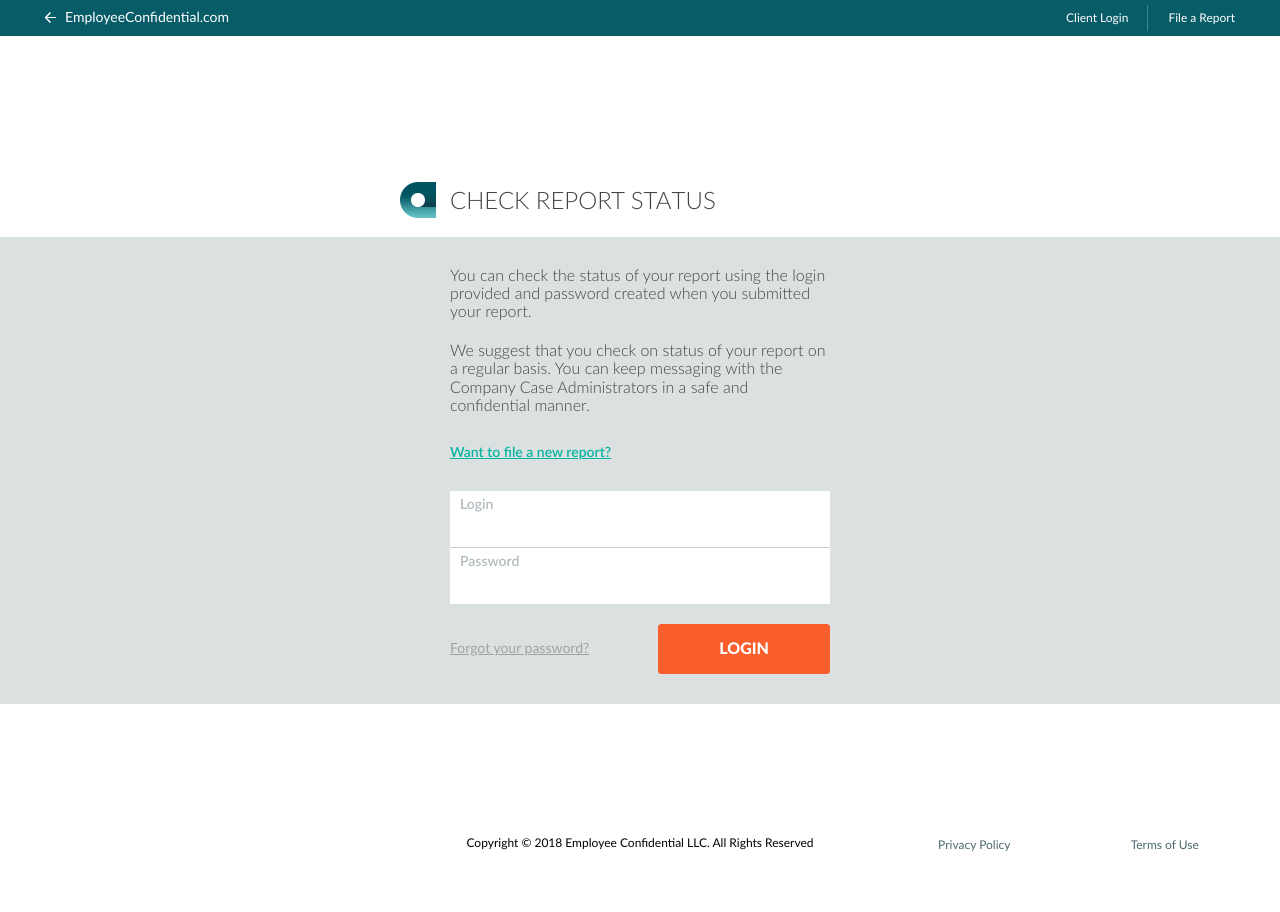
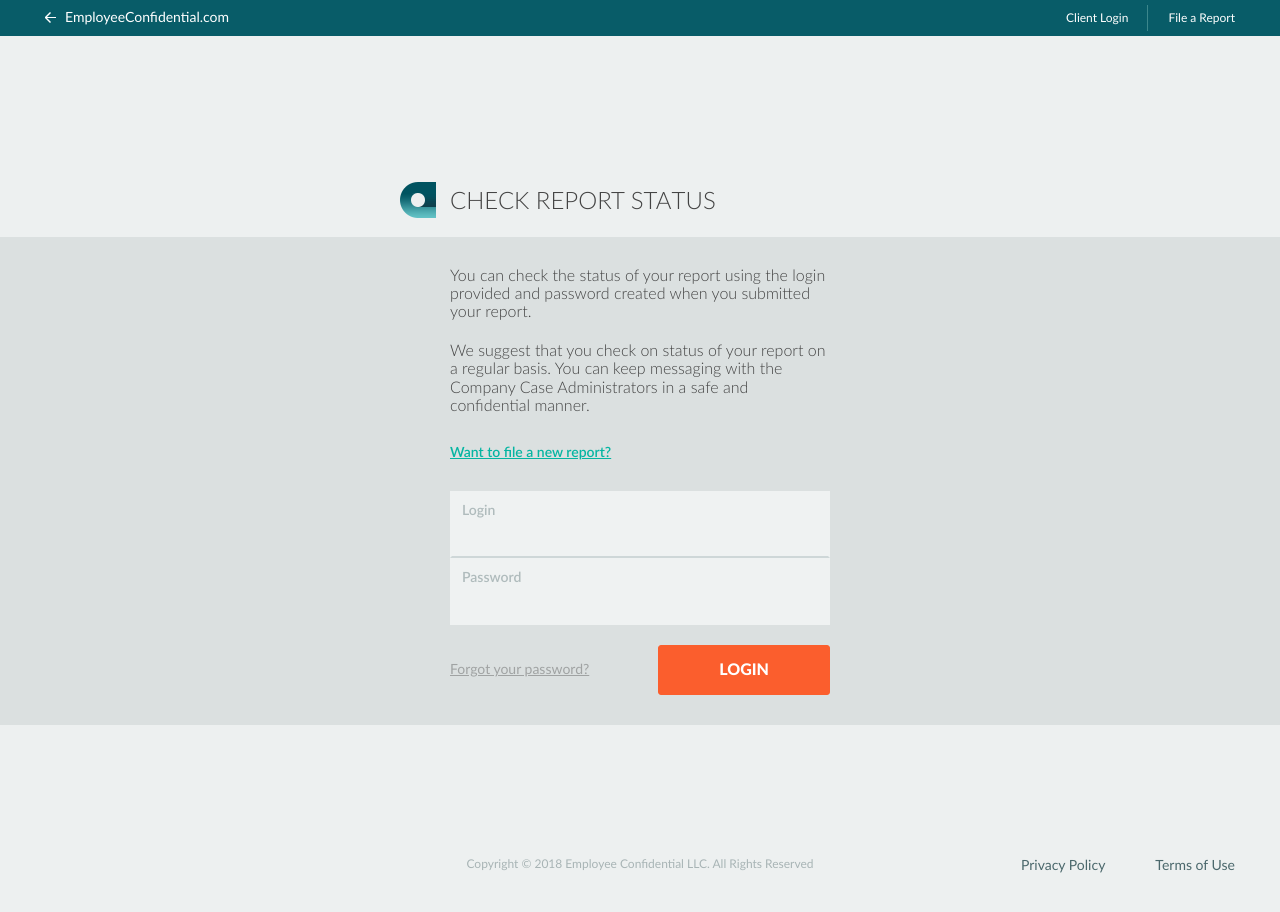
Before and after one commit to Oshchenkov/ec.com, a website: page app/checkStatus.html in a window 1280 px wide. Drawn offline with nearby package versions, Linux system fonts and the light colour scheme; files that its build step writes are made by us from their sources.

Commit message:
changed footer and content bg

```diff
--- a/app/checkStatus.html
+++ b/app/checkStatus.html
@@ -22,7 +22,7 @@
 
 <body>
 
-	<div class="general-container">
+	<div class="general-container login">
 
 		<header class="header">
 			<div class="top-headerBg">
--- a/app/js/common.js
+++ b/app/js/common.js
@@ -14,12 +14,18 @@ $(document).ready(function(){
 
   // Active input in contact form
 
-  $(".learnMore-form__content-input input").focus(function(){
-  	$( this ).parent().addClass("active");
-  	$( this ).focusout(function(){
-	  	$( this ).parent().removeClass("active");
-	  });
-  });
+
+  fieldActiveOnFocus( ".learnMore-form__content-input input" );
+  fieldActiveOnFocus( ".loginForm__input input" );
+
+  function fieldActiveOnFocus ( inputSelector ){
+    $( inputSelector ).focus(function(){
+      $( this ).parent().addClass("active");
+      $( this ).focusout(function(){
+        $( this ).parent().removeClass("active");
+      });
+    });
+  }
 
   // Scroll to element and focus
 
--- a/app/sass/_main.sass
+++ b/app/sass/_main.sass
@@ -16,6 +16,10 @@
 	overflow: hidden
 .footer
 	grid-area: footer
+
+.login .main
+	background-color: $grey-footerColor
+	min-height: calc( 100vh - 36px - 280px ) // 36px - very top header and 280px footer
 
 .general-container
 	font-family: $regular-font
@@ -373,12 +377,13 @@
 	display: block
 	font-family: $lato-Semibold-font
 	color: #afbbbc
+	background-color: #eff2f2
 
 
 .learnMore-form__content-input input
 	font-family: $lato-Semibold-font
 	color: $accent-color
-	background-color: $mainBg-color
+	background-color: #eff2f2
 
 input
 	border: none
@@ -402,7 +407,7 @@ input
 // -------------- Footer ---------------
 
 .footerBg
-	background-color: $lightBg-color
+	background-color: $grey-footerColor
 .footer
 	display: grid
 	align-items: center
@@ -420,6 +425,9 @@ input
 			text-decoration: none
 			font-family: $regular-font
 			color: $accent-color
+
+.footer__copyright
+	color: $grey-footerTextColor
 
 // -----------------------------------
 // ------------ ABOUT ----------------
@@ -469,7 +477,6 @@ input
 
 .loginSection
 .loginSection__titleBg
-	background-color: #fff
 .loginSection__contentBg
 	background-color: $grey-bgColor
 
@@ -491,9 +498,10 @@ input
 	color: #afbbbc
 	font-family: $lato-Semibold-font
 	display: block
-	background-color: #fff
+	background-color: #eff2f2
 .loginForm__input	input
 	display: block
+	background-color: #eff2f2
 
 .loginFormLinks
 	display: grid
--- a/app/sass/_media.sass
+++ b/app/sass/_media.sass
@@ -460,13 +460,22 @@
 	.loginForm__input
 		font-size: 12px
 		padding: 6px 5px 2px 5px
+		border: 1px solid transparent
+		border-bottom: 1px solid #ced7d8
+	.loginForm__input.active
+		background-color: #fff
+		border: 1px solid $mainAccentLighter-color
+	.loginForm__input:last-child
+		border-bottom: 1px solid transparent
+	.loginForm__input.active:last-child
+		border: 1px solid $mainAccentLighter-color
 	.loginForm__input	input
 		font-size: 24px
 		padding: 4px 0 2px 0
 		font-size: 18px
 		padding: 2px 0
-	.loginForm__input:first-child
-		border-bottom: 1px solid #ccc
+	.loginForm__input.active input
+		background-color: #fff
 
 	.loginFormLinks
 		margin-bottom: 30px
@@ -476,6 +485,7 @@
 	.loginFormLinks__loginBtn
 		padding: 6px 30px
 		font-size: 14px
+
 
 	// -----------------------------------
 	// ----- Check report status ---------
@@ -1035,10 +1045,13 @@
 				grid-auto-flow: column
 			&-li
 			&-a
-				font-size: 12px
-				padding: 10px 24px
+				font-size: 14px
+				padding: 10px 25px
 	.footer__navLinks-li:last-child .footer__navLinks-a
 		padding-right: 0
+
+	.footer__navLinks-nav
+		justify-content: end
 
 	.footer__logo
 		margin: auto
@@ -1083,6 +1096,19 @@
 
 	.loginForm
 		margin-top: 50px
+
+	.loginForm__input
+		padding: 10px 10px 0px 10px
+		border: 2px solid transparent
+		border-bottom: 2px solid #ced7d8
+	.loginForm__input.active
+		border: 2px solid $mainAccentLighter-color
+	.loginForm__input:last-child
+		border-bottom: 2px solid transparent
+	.loginForm__input.active:last-child
+		border: 2px solid $mainAccentLighter-color
+	.loginForm__input input
+		margin-top: 5px
 
 	// -----------------------------------
 	// ----- Check report status ---------
--- a/app/sass/_vars.sass
+++ b/app/sass/_vars.sass
@@ -18,6 +18,8 @@ $orangeDarken-color:				#fb5e2d
 $grey-color:								#434343
 
 $grey-bgColor:							#dbe0e0
+$grey-footerColor:					#edf0f0
+$grey-footerTextColor:			#a8b4b5
 //Fonts
 $regular-font:							'Lato-Regular'
 $heavy-font:								'Lato-Heavy'
```
Also changed, not shown: app/login.html (+1 -1 lines), app/report.html (+1 -1 lines), app/css/all.css, app/css/all.min.css, app/js/common.min.js.
